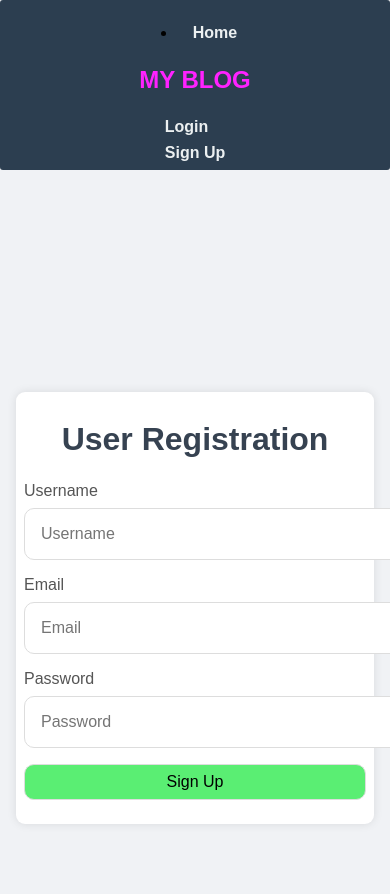
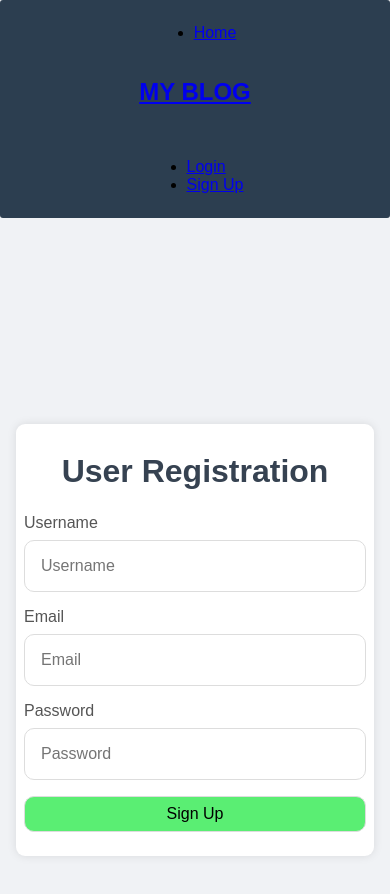
Before and after one commit to Wairioko/myblog-frontend, a React (Create React App) app: page /signup in a window 390 px wide. Shown: the top 894 px of the page. Built offline with nearby package versions, Linux system fonts and the light colour scheme.

Commit message:
css update

```diff
--- a/src/index.css
+++ b/src/index.css
@@ -4,6 +4,14 @@ body {
   padding: 0;
   font-family: Arial, sans-serif;
   background-color: #f0f2f5;
+  box-sizing: border-box; /* Ensures padding and borders are included in width/height */
+}
+
+/* Apply box-sizing globally to include padding and border in element width */
+*,
+*::before,
+*::after {
+  box-sizing: inherit;
 }
 
 /* Navigation Bar */
@@ -14,65 +22,10 @@ nav {
   display: flex;
   align-items: center;
   justify-content: space-between;
-  flex-wrap: wrap; /* Allows wrapping on smaller screens */
+  flex-wrap: wrap;
 }
 
-.nav-left, .nav-right {
-  display: flex;
-  align-items: center;
-}
-
-.nav-center {
-  flex: 1;
-  display: flex;
-  justify-content: center;
-}
-
-nav h1 {
-  color: #f2f;
-  font-weight: bold;
-  margin: 0;
-  text-align: center;
-}
-
-.nav-right ul {
-  list-style-type: none;
-  margin: 0;
-  padding: 0;
-  display: flex;
-  gap: 1rem;
-}
-
-.nav-right li {
-  margin: 0;
-}
-
-nav a {
-  color: #ecf0f1;
-  text-decoration: none;
-  font-weight: bold;
-  transition: color 0.3s ease;
-  padding: 0.5rem 1rem;
-}
-
-nav a:hover {
-  color: #3498db;
-}
-
-nav button {
-  background-color: #e74c3c;
-  color: white;
-  border: none;
-  padding: 0.5rem 1rem;
-  border-radius: 4px;
-  cursor: pointer;
-  transition: background-color 0.3s ease;
-  font-weight: bold;
-}
-
-nav button:hover {
-  background-color: #c0392b;
-}
+/* Other styles... */
 
 /* Login Page */
 .login-page, .signup-page {
@@ -81,7 +34,7 @@ nav button:hover {
   justify-content: center;
   height: 100vh;
   background-color: #f0f2f5;
-  padding: 1rem; /* Added padding */
+  padding: 1rem;
 }
 
 .login-form, .signup-form {
@@ -90,7 +43,7 @@ nav button:hover {
   border-radius: 9px;
   box-shadow: 0 0 10px rgba(0, 0, 0, 0.1);
   width: 100%;
-  max-width: 400px; /* Adjusted for better mobile experience */
+  max-width: 400px;
 }
 
 .login-form h1, .signup-form h1 {
@@ -119,6 +72,7 @@ nav button:hover {
   border-radius: 10px;
   font-size: 1rem;
   transition: border-color 0.3s ease;
+  box-sizing: border-box; /* Ensures form fields respect width */
 }
 
 .login-form input[type="submit"],
@@ -134,7 +88,7 @@ nav button:hover {
 /* Blog Creation */
 .create-blog, .update-blog {
   display: block;
-  padding: 2rem; /* Adjusted padding */
+  padding: 2rem;
   background-color: #f0f2f5;
   border-radius: 20px;
 }
@@ -145,8 +99,8 @@ nav button:hover {
   border-radius: 20px;
   box-shadow: 0 0 10px rgba(0, 0, 0, 0.1);
   width: 100%;
-  max-width: 500px; /* Adjusted for mobile */
-  margin: 0 auto; /* Centered form */
+  max-width: 500px;
+  margin: 0 auto;
 }
 
 .create-blog-form h1, .update-blog-form h1 {
@@ -168,6 +122,7 @@ nav button:hover {
   border-radius: 10px;
   font-size: 1rem;
   transition: border-color 0.3s ease;
+  box-sizing: border-box; /* Ensures form fields respect width */
 }
 
 .create-blog-form input[type="submit"],
@@ -183,7 +138,7 @@ nav button:hover {
 
 /* Blog Content */
 .blogs-content {
-  padding: 1rem; /* Added padding */
+  padding: 1rem;
 }
 
 .blog-preview {
@@ -192,12 +147,12 @@ nav button:hover {
   border-radius: 10px;
   box-shadow: 0 0 10px rgba(203, 16, 228, 0.801);
   background-color: white;
+  text-decoration: none; /* Remove underline from blog preview */
 }
 
-.blog-preview .author {
-  font-style: italic;
-  color: #48d9e4;
-  margin-bottom: 10px; /* Adjusted margin */
+.blog-preview a {
+  text-decoration: none; /* Ensure any links within preview aren't underlined */
+  color: inherit; /* Maintain color inheritance */
 }
 
 .blog-preview:hover {
@@ -224,13 +179,13 @@ nav button:hover {
 .blog-post .author {
   font-style: italic;
   color: #48d9e4;
-  margin-bottom: 10px; /* Adjusted margin */
+  margin-bottom: 10px;
 }
 
 .blog-post .description {
   font-weight: bold;
   font-size: 1.1em;
-  margin-bottom: 10px; /* Adjusted margin */
+  margin-bottom: 10px;
   color: #34495e;
 }
 
@@ -250,7 +205,7 @@ nav button:hover {
 }
 
 .profile-header {
-  font-size: 1.5rem; /* Adjusted size */
+  font-size: 1.5rem;
   color: #333;
   margin-bottom: 20px;
 }
@@ -268,25 +223,25 @@ nav button:hover {
 @media (max-width: 768px) {
   nav {
     padding: 1rem;
-    flex-direction: column; /* Stack items */
+    flex-direction: column;
   }
 
   .nav-center {
-    margin-bottom: 1rem; /* Space between items */
+    margin-bottom: 1rem;
   }
 
   nav h1 {
-    padding-left: 0; /* Remove extra padding */
+    padding-left: 0;
   }
 
   .nav-right ul {
     flex-direction: column;
-    gap: 0.5rem; /* Reduce gap */
+    gap: 0.5rem;
   }
 
   .login-form, .signup-form, .create-blog-form, .update-blog-form {
     padding: 1rem;
-    max-width: 100%; /* Use full width */
+    max-width: 100%;
   }
 
   .profile-container {
@@ -300,26 +255,26 @@ nav button:hover {
 
 @media (max-width: 480px) {
   nav {
-    padding: 0.5rem; /* Reduce padding */
+    padding: 0.5rem;
   }
 
   .login-form, .signup-form, .create-blog-form, .update-blog-form {
-    padding: 0.5rem; /* Reduce padding */
+    padding: 0.5rem;
   }
 
   .login-form input[type="submit"],
   .signup-form input[type="submit"],
   .create-blog-form input[type="submit"],
   .update-blog-form input[type="submit"] {
-    padding: 0.5rem; /* Reduce padding */
+    padding: 0.5rem;
   }
 
   .blog-post h1 {
-    font-size: 1.5em; /* Smaller heading */
+    font-size: 1.5em;
   }
 
   .blog-post .description,
   .blog-post .author {
-    margin-bottom: 5px; /* Less margin */
+    margin-bottom: 5px;
   }
 }
```
